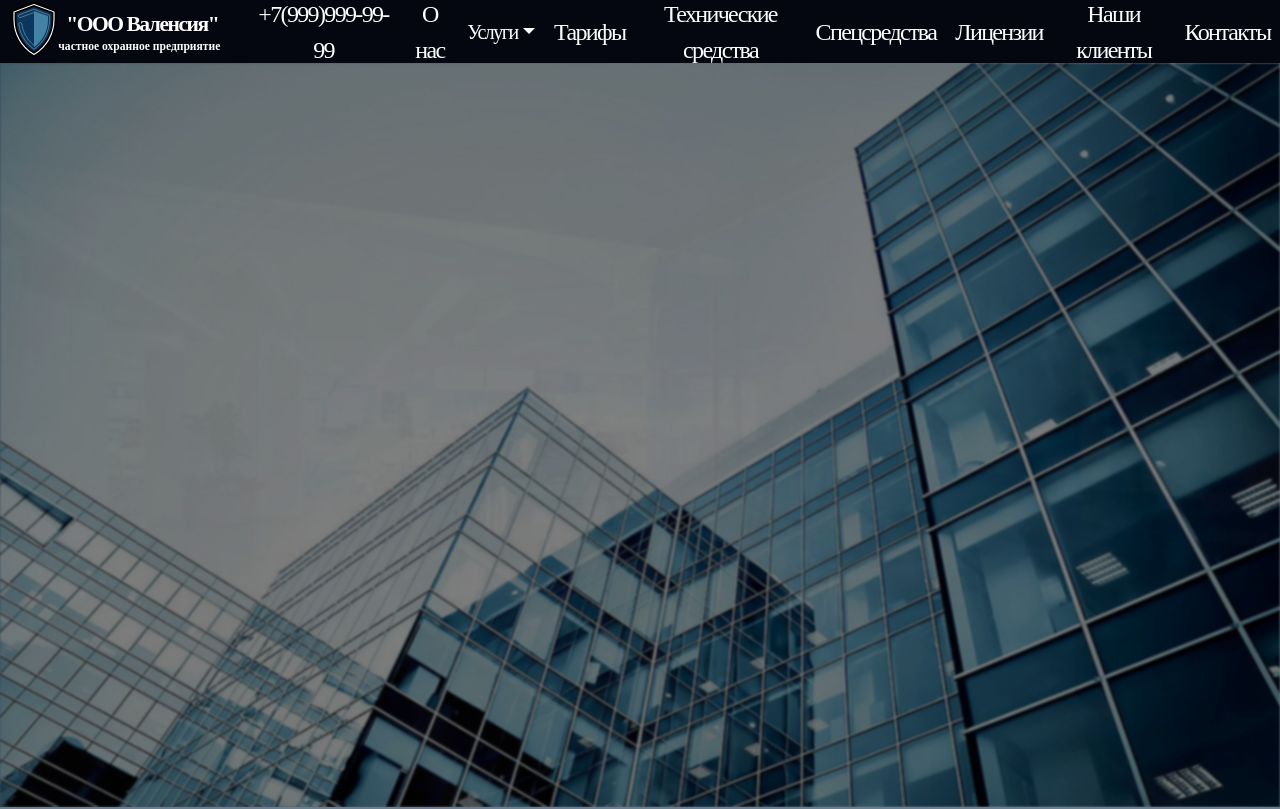
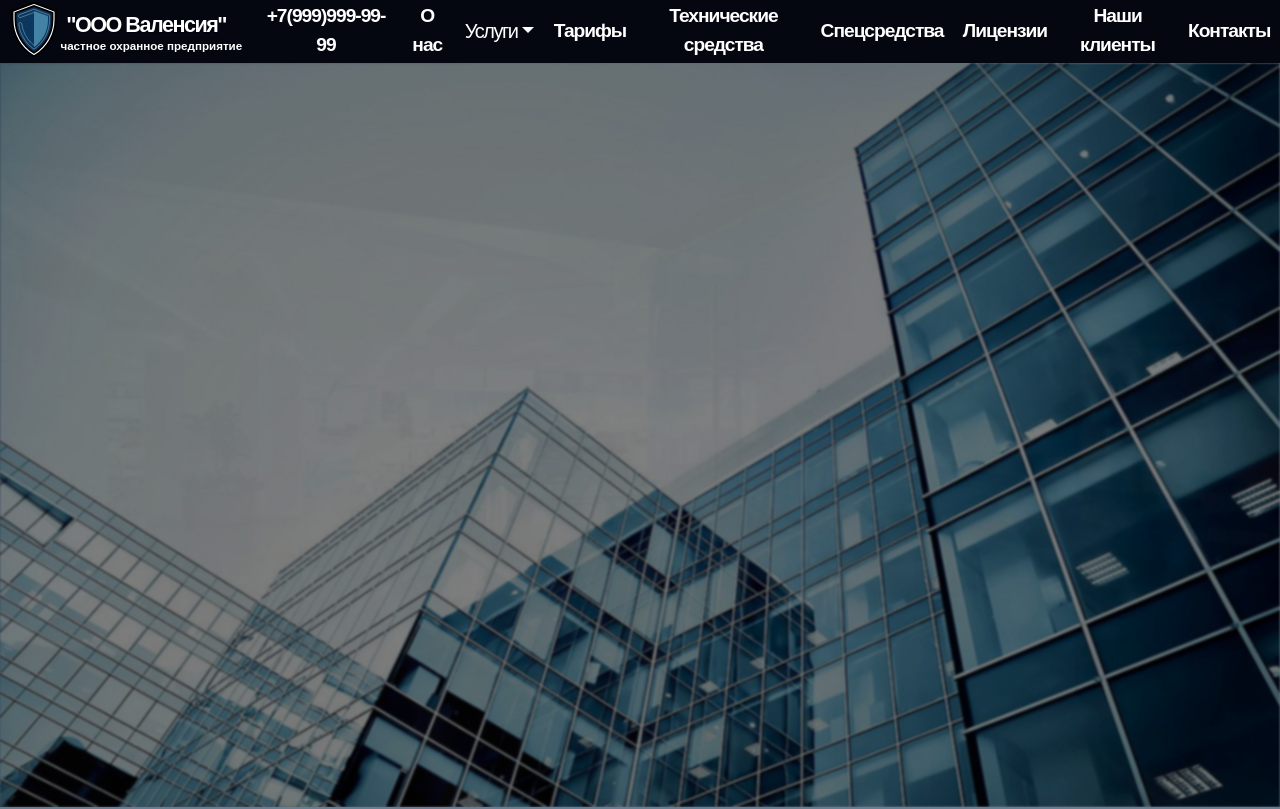
Before and after one commit to AnigalHub/Valencia, a Nuxt app: page / in a window 1280 px wide. Shown: the top 809 px of the page. Built offline with nearby package versions, Linux system fonts and the light colour scheme.

Commit message:
изменен шрифт и отступы

```diff
--- a/components/navbar.vue
+++ b/components/navbar.vue
@@ -79,8 +79,8 @@
   .navbar-brand{
     padding-bottom: 0 !important;
     text-align: center;
-    font-family: 'Vollkorn', serif;
-    font-weight: 700;
+    font-family: 'RobotoWeb', sans-serif;
+    font-weight: 600;
     color: #ffffff !important;
     margin-top: -1%;
   }
@@ -126,8 +126,8 @@
     background: #040610;
   }
   .name_brand{
-    font-family: 'Vollkorn', serif;
-    font-weight: 800 !important;
+    font-family: 'RobotoWeb', sans-serif;
+    font-weight: 600 !important;
     letter-spacing: -1.5px;
     color: #ffffff;
     font-size: 1.35rem;
@@ -153,13 +153,13 @@
     height: 1em;
     display: flex;
     align-items: center;
-    font-size: 1.5rem;
+    font-size: 1.2rem;
     padding-right: 0.6rem !important;
     padding-left: 0.6rem !important;
     text-align: center;
-    font-family: 'Vollkorn', serif;
-    font-weight: 500;
-    letter-spacing: -1.65px;
+    font-family: 'RobotoWeb', sans-serif;
+    font-weight: 600;
+    letter-spacing: -1px;
     color: #ffffff !important;
   }
   .telephone{
```
